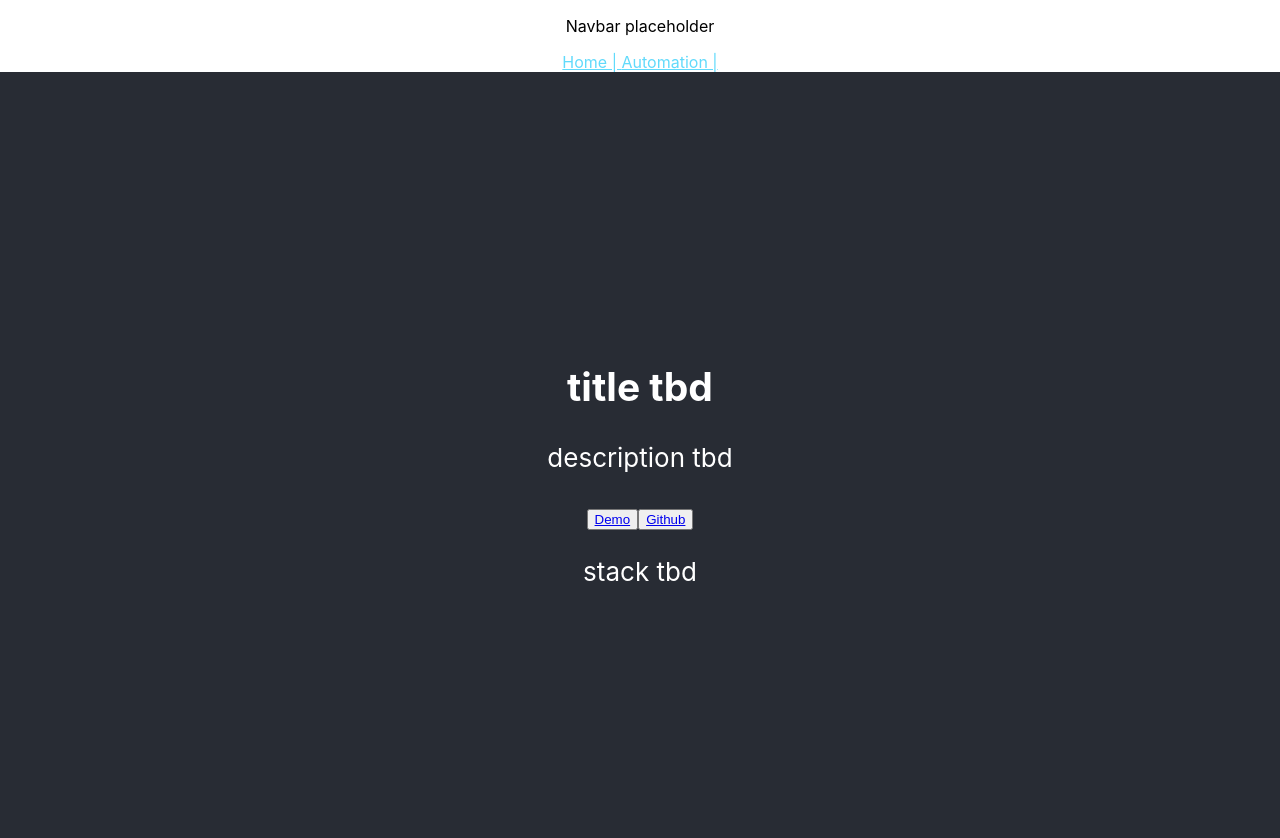
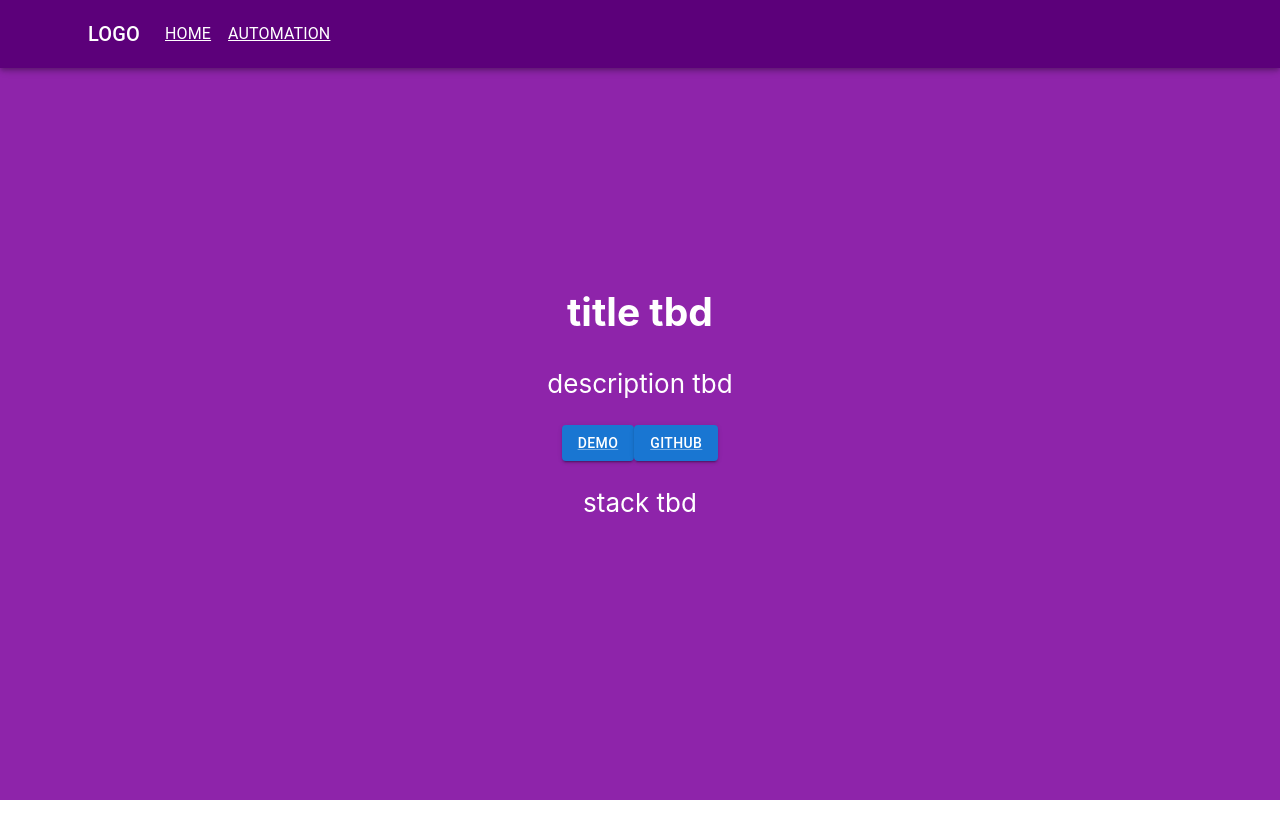
Before and after one commit to alex-gagnon/simple-portfolio, a React (Create React App) app: page /automation in a window 1280 px wide. Shown: the top 838 px of the page. After the commit the page ends 800 px from the top, so only its background shows below. Built offline with nearby package versions, Linux system fonts and the light colour scheme.

Commit message:
temp navbar

```diff
--- a/package.json
+++ b/package.json
@@ -4,6 +4,10 @@
   "version": "0.1.0",
   "private": false,
   "dependencies": {
+    "@emotion/react": "^11.8.2",
+    "@emotion/styled": "^11.8.1",
+    "@mui/core": "^5.0.0-alpha.54",
+    "@mui/material": "^5.5.1",
     "@testing-library/jest-dom": "^5.16.2",
     "@testing-library/react": "^12.1.4",
     "@testing-library/user-event": "^13.5.0",
--- a/src/Portfolio.tsx
+++ b/src/Portfolio.tsx
@@ -1,21 +1,17 @@
 import './Portfolio.css';
-import { BrowserRouter as Router, Route, Routes, Link } from "react-router-dom"
+import { BrowserRouter as Router, Route, Routes } from "react-router-dom"
 import Automation from './pages/Automation';
 import Home from './pages/Home';
+import { Header } from './components/Header';
+import { PRIMARY_COLOR } from './data/constants';
 
 
 function Portfolio() {
   return (
     <div className="container">
       <Router>
-        <header className="portfolio-header">
-          <p>Navbar placeholder</p>
-          <div>
-            <Link to="/" className="portfolio-link">Home | </Link>
-            <Link to="automation" className="portfolio-link">Automation | </Link>
-          </div>
-        </header>
-        <main className="portfolio-main">
+        <Header  />
+        <main className="portfolio-main" style={{backgroundColor: PRIMARY_COLOR}}>
           <Routes>
             <Route path="/">
               <Route index element={<Home />} />
--- /dev/null
+++ b/src/components/Header.tsx
@@ -0,0 +1,105 @@
+import { AppBar, Box, Button, Container, IconButton, Link, Menu, MenuItem, Toolbar, Typography } from '@mui/material';
+import React from 'react';
+import { DARK_COLOR } from '../data/constants';
+
+
+const pages = ['Automation']
+
+export const Header = () => {
+    const [anchorElNav, setAnchorElNav] = React.useState<null | HTMLElement>(null);
+
+    const handleCloseNavMenu = () => {
+        setAnchorElNav(null);
+    }
+    return (
+        <AppBar sx={{ backgroundColor: DARK_COLOR }}>
+            <Container maxWidth='lg'>
+                <Toolbar>
+                    <Typography
+                        variant="h6"
+                        noWrap
+                        component="div"
+                        sx={{ mr: 2, display: { xs: 'none', md: 'flex' } }}
+                    >
+                    LOGO
+                    </Typography>
+
+                    <Box sx={{ flexGrow: 1, display: { xs: 'flex', md: 'none' } }}>
+                        <IconButton
+                            size="large"
+                            edge="start"
+                            color="inherit"
+                            aria-label="menu"
+                            sx={{ mr: 2 }}
+                        >
+                            <MenuItem />
+                        </IconButton>
+
+                        <Menu
+                            id="menu-appbar"
+                            anchorEl={anchorElNav}
+                            anchorOrigin={{
+                                vertical: 'bottom',
+                                horizontal: 'left',
+                            }}
+                            keepMounted
+                            transformOrigin={{
+                                vertical: 'top',
+                                horizontal: 'left',
+                            }}
+                            open={Boolean(anchorElNav)}
+                            onClose={handleCloseNavMenu}
+                            sx={{
+                                display: { xs: 'block', md: 'none' },
+                            }}
+                        >
+                        <MenuItem key='home' onClick={handleCloseNavMenu}>
+                            <Typography textAlign="center">
+                                <Link href='/'>Home</Link>
+                            </Typography>
+                        </MenuItem>
+
+                        {pages.map((page) => (
+                            <MenuItem key={page} onClick={handleCloseNavMenu}>
+                            <Typography textAlign="center">
+                                <Link href={page.toLowerCase()}>{page}</Link>
+                            </Typography>
+                            </MenuItem>
+                        ))}
+                        </Menu>
+                    </Box>
+                    <Typography
+                        variant="h6"
+                        noWrap
+                        component="div"
+                        sx={{ flexGrow: 1, display: { xs: 'flex', md: 'none' } }}
+                    >
+                    LOGO
+                    </Typography>
+                    <Box sx={{ flexGrow: 1, display: { xs: 'none', md: 'flex' } }}>
+                        <Button
+                                key='home'
+                                onClick={handleCloseNavMenu}
+                                sx={{ my: 2, color: 'white', display: 'block' }}
+                            >
+                                <Typography>
+                                    <Link href='/' color='inherit'>Home</Link>
+                                </Typography>
+                        </Button>
+                        {pages.map((page) => (
+                        <Button
+                            key={page}
+                            onClick={handleCloseNavMenu}
+                            sx={{ my: 2, color: 'white', display: 'block' }}
+                        >
+                            <Typography>
+                                <Link href={page.toLowerCase()} color='inherit'>{page}</Link>
+                            </Typography>
+                        </Button>
+                        ))}
+                    </Box>
+                </Toolbar>
+            </Container>
+        </AppBar>
+    )
+}
--- a/src/components/ProjectCard.tsx
+++ b/src/components/ProjectCard.tsx
@@ -1,4 +1,7 @@
+import { Button, Link } from '@mui/material';
 import React from 'react';
+import { TEXT_COLOR } from '../data/constants';
+
 
 
 export interface Project{
@@ -16,9 +19,9 @@ export const ProjectCard = ({title, description, demo, github, stack}: Project)
             <div className='project-card'>
                 <h2>{title}</h2>
                 <p>{description}</p>
-                <button><a href={demo}>Demo </a></button>
+                <Button variant='contained'><Link href={demo} color={TEXT_COLOR}>Demo </Link></Button>
 
-                <button><a href={github}>Github </a></button>
+                <Button variant='contained'><Link href={github} color={TEXT_COLOR}>Github </Link></Button>
                 <p>{stack}</p>
             </div>
         </>
--- /dev/null
+++ b/src/data/constants.tsx
@@ -0,0 +1,6 @@
+// COLORS
+
+export const TEXT_COLOR='#fff'
+export const PRIMARY_COLOR='#8e24aa'
+export const DARK_COLOR='#5c007a'
+export const LIGHT_COLOR='#c158dc'
```
Also changed, not shown: 1 other file (tests, documents, lock files or other folders).
